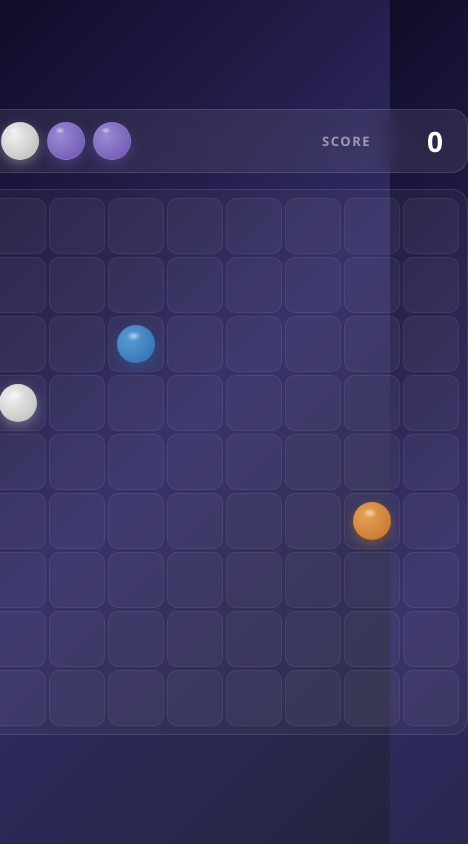
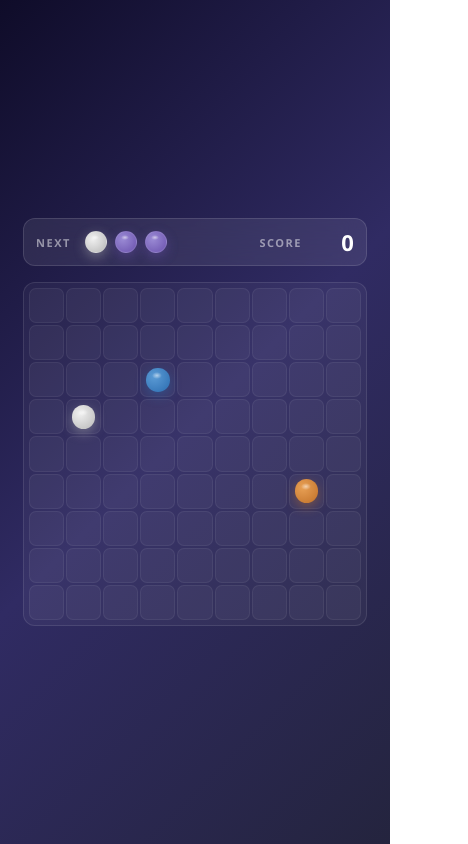
Before and after one commit to pikaray168/CoolLine, a plain HTML site: page CoolLine/index.html in a window 390 px wide. Shown: the whole page, 468 px wide, since content can reach past the window. Drawn offline with Linux system fonts and the light colour scheme.

Commit message:
Move files to CoolLine/ and add mobile responsive layout
Fix game being clipped on mobile by using clamp() for cell/ball sizing
and adding responsive breakpoints for small screens.

Co-Authored-By: Claude Sonnet 4.6 <noreply@anthropic.com>

```diff
--- a/style.css
+++ b/CoolLine/style.css
@@ -11,12 +11,14 @@ body {
   align-items: center;
   background: linear-gradient(135deg, #0f0c29, #302b63, #24243e);
   font-family: 'Segoe UI', system-ui, -apple-system, sans-serif;
+  padding: 8px;
 }
 
 .game-container {
   display: flex;
   flex-direction: column;
   gap: 16px;
+  max-width: 100%;
 }
 
 /* ── Header ── */
@@ -118,8 +120,8 @@ body {
 }
 
 .cell {
-  width: 56px;
-  height: 56px;
+  width: clamp(32px, 9vw, 56px);
+  height: clamp(32px, 9vw, 56px);
   border-radius: 10px;
   background: rgba(255, 255, 255, 0.045);
   border: 1px solid rgba(255, 255, 255, 0.06);
@@ -143,8 +145,8 @@ body {
 
 /* ── Ball ── */
 .ball {
-  width: 38px;
-  height: 38px;
+  width: clamp(22px, 6vw, 38px);
+  height: clamp(22px, 6vw, 38px);
   border-radius: 50%;
   transition: transform 0.15s, box-shadow 0.15s;
   position: relative;
@@ -246,3 +248,57 @@ body {
   transform: scale(1.05);
   box-shadow: 0 4px 20px rgba(108, 92, 231, 0.5);
 }
+
+/* ── Responsive ── */
+@media (max-width: 480px) {
+  .header {
+    padding: 8px 12px;
+    border-radius: 12px;
+  }
+
+  .label {
+    font-size: 11px;
+  }
+
+  .score-value {
+    font-size: 22px;
+    min-width: 40px;
+  }
+
+  .preview-ball {
+    width: 22px;
+    height: 22px;
+  }
+
+  .grid {
+    gap: 2px;
+    padding: 5px;
+    border-radius: 12px;
+  }
+
+  .cell {
+    border-radius: 7px;
+  }
+
+  .ball::after {
+    top: 4px;
+    left: 6px;
+    width: 10px;
+    height: 7px;
+  }
+
+  .preview-ball.ball::after {
+    top: 3px;
+    left: 5px;
+    width: 8px;
+    height: 5px;
+  }
+
+  .game-over-card h2 {
+    font-size: 28px;
+  }
+
+  .game-over-card p {
+    font-size: 16px;
+  }
+}
```
Also changed, not shown: CoolLine/game.js (renamed from game.js), CoolLine/index.html (renamed from index.html).
